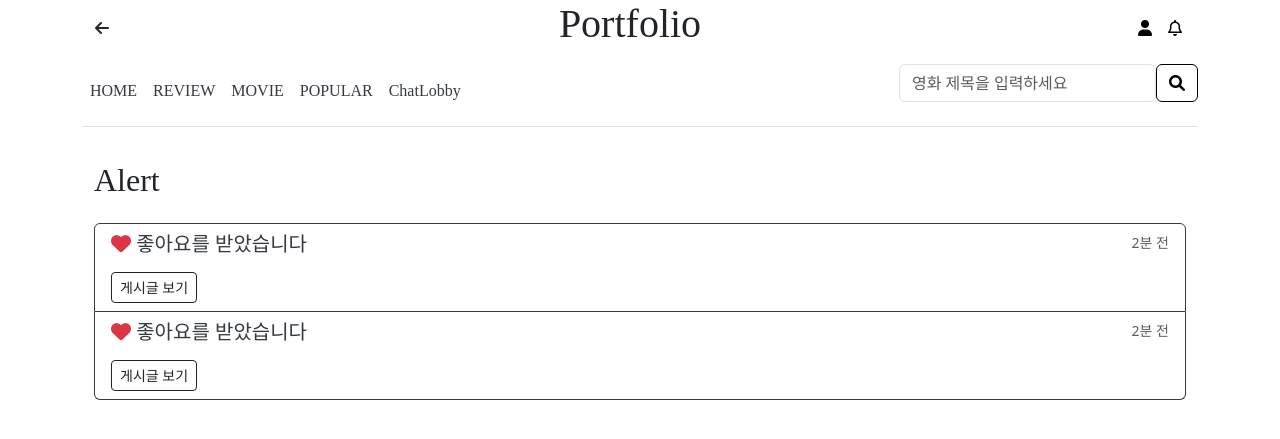
After one commit to SeoYeongun/portfolio, a Django app: page /alert/ in a window 1280 px wide. The commit adds this page. Shown: the top 439 px of the page. Run offline with Django 5.2, Linux system fonts and the light colour scheme; a user stored in the database is signed in; data comes from the database, SQL or seed files in the repository; both versions use the stored data as it was after the commit; some web fonts are replaced.

Commit message:
notifications

```diff
--- a/main/models.py
+++ b/main/models.py
@@ -76,3 +76,24 @@ class Movie(models.Model):
 
     def __str__(self):
         return self.title
+
+class Notification(models.Model):
+    NOTIFICATION_TYPES = (
+        ('comment', '댓글'),
+        ('like', '좋아요'),
+    )
+
+    recipient = models.ForeignKey(User, on_delete=models.CASCADE, related_name='notifications')
+    notification_type = models.CharField(max_length=20, choices=NOTIFICATION_TYPES)
+    post = models.ForeignKey('Post', on_delete=models.CASCADE, null=True, blank=True)
+    comment = models.ForeignKey('Comment', on_delete=models.CASCADE, null=True, blank=True)
+    created_at = models.DateTimeField(auto_now_add=True)
+    is_read = models.BooleanField(default=False)
+
+    def get_absolute_url(self):
+        if self.post:
+            return self.post.get_absolute_url()
+        return '/'
+
+    class Meta:
+        ordering = ['-created_at']
--- /dev/null
+++ b/main/templates/main/alert.html
@@ -0,0 +1,36 @@
+{% extends 'main/base.html' %}
+
+{% block content %}
+<div class="container mt-4">
+    <h2 class="font mb-4">Alert</h2>
+
+    {% if notifications %}
+    <div class="list-group">
+        {% for notification in notifications %}
+        <div class="list-group-item list-group-item-action">
+            <div class="d-flex w-100 justify-content-between">
+                <h5 class="mb-1">
+                    {% if notification.notification_type == 'comment' %}
+                        <i class="fas fa-comment text-primary"></i> 새로운 댓글이 달렸습니다
+                    {% elif notification.notification_type == 'like' %}
+                        <i class="fas fa-heart text-danger"></i> 좋아요를 받았습니다
+                    {% endif %}
+                </h5>
+                <small class="text-muted">{{ notification.created_at|timesince }} 전</small>
+            </div>
+            <p class="mb-1">
+                {% if notification.notification_type == 'comment' %}
+                    "{{ notification.comment.content|truncatechars:50 }}"
+                {% endif %}
+            </p>
+            <a href="{{ notification.get_absolute_url }}" class="btn btn-sm btn-outline-dark mt-2">게시글 보기</a>
+        </div>
+        {% endfor %}
+    </div>
+    {% else %}
+    <div class="alert alert-info">
+        새로운 알림이 없습니다.
+    </div>
+    {% endif %}
+</div>
+{% endblock %}
--- a/main/templates/main/base.html
+++ b/main/templates/main/base.html
@@ -108,12 +108,9 @@
           <a href="{% url 'user_profile' user.username %}" class="me-3">
               <i class="fa-solid fa-user"></i>
           </a>
-          <form action="{% url 'logout' %}" method="post" class="d-inline">
-              {% csrf_token %}
-              <button type="submit" class="btn border-0 bg-transparent p-0">
-                  <i class="fa-solid fa-sign-out-alt text-dark"></i>
-              </button>
-          </form>
+          <a href="{% url 'alert' %}" class="me-3">
+            <i class="fa-regular fa-bell"></i>
+          </a>
           {% endif %}
       </div>
   </div>
--- a/main/urls.py
+++ b/main/urls.py
@@ -24,4 +24,6 @@ urlpatterns = [
     path('movies/popular/', views.popular_movies, name='popular_movies'),
     path('movies/latest/', views.movie_list, name='movie_list'),
     path('movies/<int:movie_id>/', views.movie_detail, name='movie_detail'),
+    path('alert/', views.alert, name='alert'),
+    path('notification/<int:notification_id>/read/', views.mark_notification_as_read, name='mark_notification_as_read'),
 ] + static(settings.MEDIA_URL, document_root=settings.MEDIA_ROOT)
--- a/main/views.py
+++ b/main/views.py
@@ -17,7 +17,7 @@ from django.contrib.auth.forms import UserCreationForm
 from django.core.paginator import Paginator, EmptyPage, PageNotAnInteger
 from django.conf import settings
 from tmdbv3api import TMDb, Movie, Discover
-from .models import Post, Comment, UserProfile, Message, Movie as MovieModel
+from .models import Post, Comment, UserProfile, Message, Movie as MovieModel, Notification
 from .forms import PostForm, SignUpForm, CommentForm
 from datetime import datetime
 
@@ -28,8 +28,10 @@ tmdb.language = 'ko'
 
 # Create your views here.
 def base(request):
+    unread_messages = []  # 기본값으로 빈 리스트 초기화
     if request.user.is_authenticated:
         unread_messages = Message.objects.filter(receiver=request.user, is_read=False)
+
     query = request.GET.get('q', '')
     if query:
         tmdb = TMDb()
@@ -179,6 +181,8 @@ def post_like(request, pk):
         post.likes.remove(request.user)  # 좋아요 취소
     else:
         post.likes.add(request.user)  # 좋아요 추가
+        # 좋아요 알림 생성
+        create_like_notification(post, request.user)
     return redirect('post_detail', pk=pk)
 
 def signup(request):
@@ -333,11 +337,13 @@ def comment_create(request, pk):
     if request.method == 'POST':
         content = request.POST.get('content')
         if content:
-            Comment.objects.create(
+            comment = Comment.objects.create(
                 post=post,
                 author=request.user,
                 content=content
             )
+            # 댓글 알림 생성
+            create_comment_notification(comment)
     return redirect('post_detail', pk=pk)
 
 @login_required
@@ -349,6 +355,8 @@ def comment_like(request, pk):
         comment.likes.remove(request.user)  # 추천 취소
     else:
         comment.likes.add(request.user)  # 추천 추가
+        # 댓글 좋아요 알림 생성
+        create_like_notification(comment.post, request.user)
     return redirect('post_detail', pk=comment.post.pk)
 
 @login_required
@@ -660,3 +668,34 @@ def movie_detail(request, movie_id):
         'movie': movie_details
     }
     return render(request, 'main/movie_detail.html', context)
+
+@login_required
+def alert(request):
+    notifications = Notification.objects.filter(recipient=request.user, is_read=False)
+    return render(request, 'main/alert.html', {'notifications': notifications})
+
+@login_required
+def mark_notification_as_read(request, notification_id):
+    notification = get_object_or_404(Notification, id=notification_id, recipient=request.user)
+    notification.is_read = True
+    notification.save()
+    return redirect(notification.get_absolute_url())
+
+# 댓글 알림 생성 함수
+def create_comment_notification(comment):
+    if comment.post.author != comment.author:
+        Notification.objects.create(
+            recipient=comment.post.author,
+            notification_type='comment',
+            post=comment.post,
+            comment=comment
+        )
+
+# 좋아요 알림 생성 함수
+def create_like_notification(post, user):
+    if post.author != user:
+        Notification.objects.create(
+            recipient=post.author,
+            notification_type='like',
+            post=post
+        )
```
Also changed, not shown: db.sqlite3, main/migrations/0011_notification.py (added), media/post_images/a-minecraft-movie.jpg (added).
